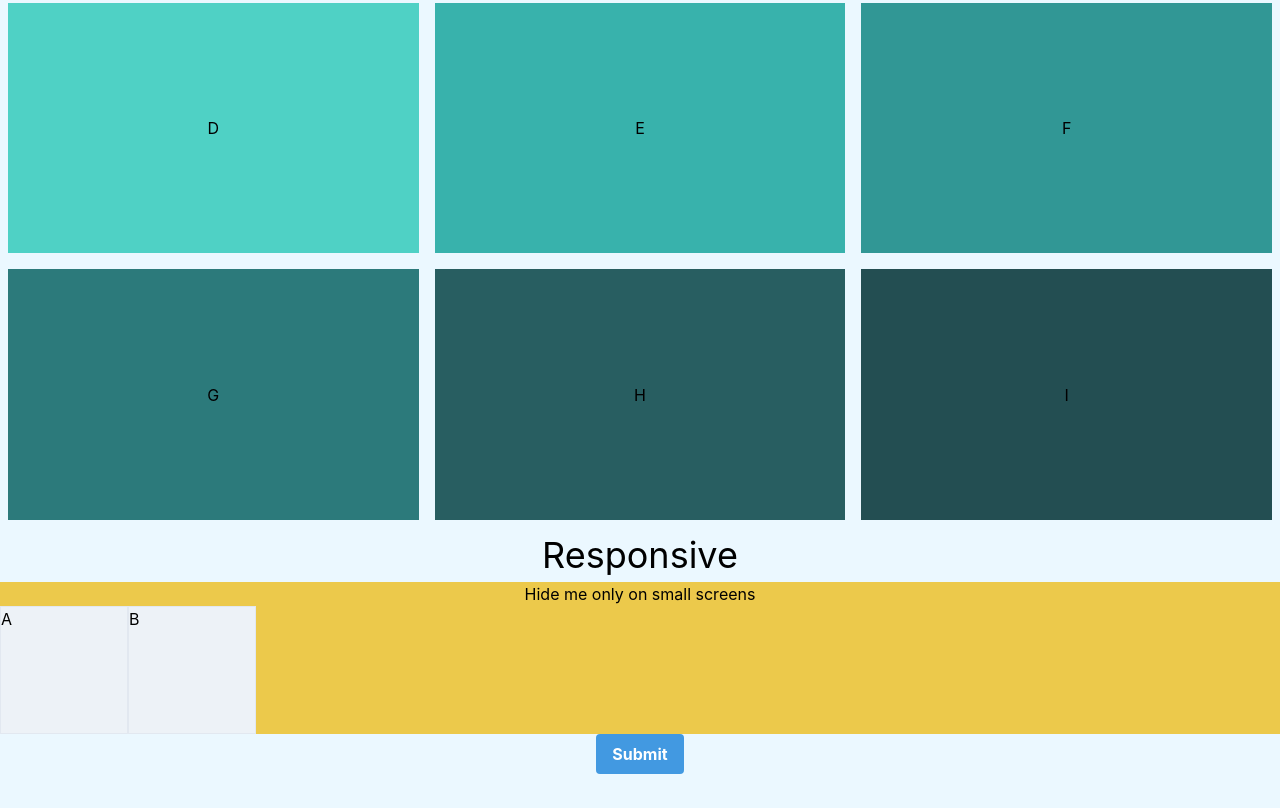
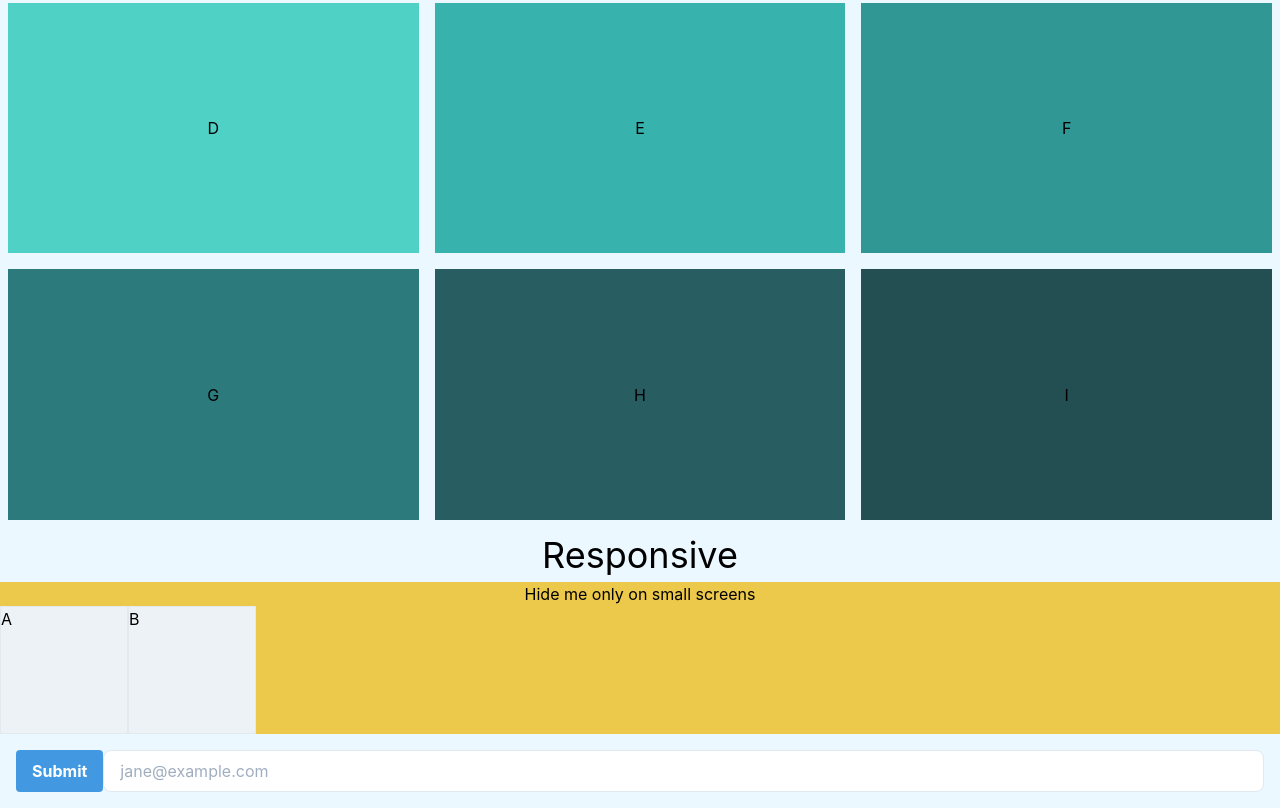
Before and after one commit to muhsenmaqsudi/tailwindcss-progress, a website built with Parcel: page index.html in a window 1280 px wide. Shown: the part 1492-2300 px from the top of the page. Before the commit the page ends 2266 px from the top, so only its background shows below. Built offline with nearby package versions, Linux system fonts and the light colour scheme.

Commit message:
focus modifier

```diff
--- a/index.html
+++ b/index.html
@@ -133,8 +133,10 @@
     </div>
 
   </div>
-  <div class="flex justify-center">
+  <div class="flex justify-center m-4">
     <button class="bg-blue-500 text-white font-bold py-2 px-4 rounded hover:bg-blue-300 hover:text-red-500">Submit</button>
+
+    <input class="bg-white border border-gray-300 rounded-lg py-2 px-4 block w-full focus:bg-blue-200" type="email" placeholder="jane@example.com">
   </div>
   </body>
 </html>
```
